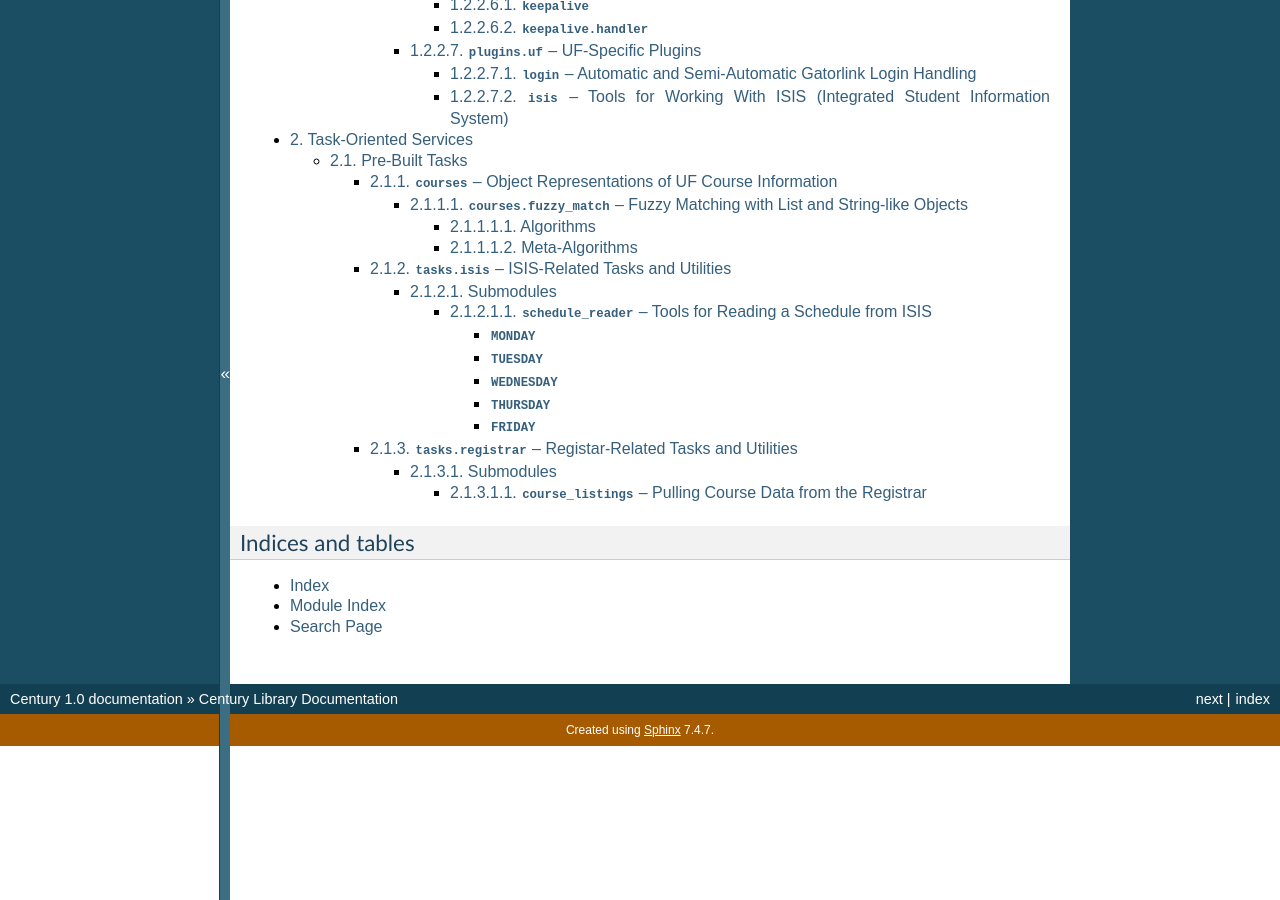
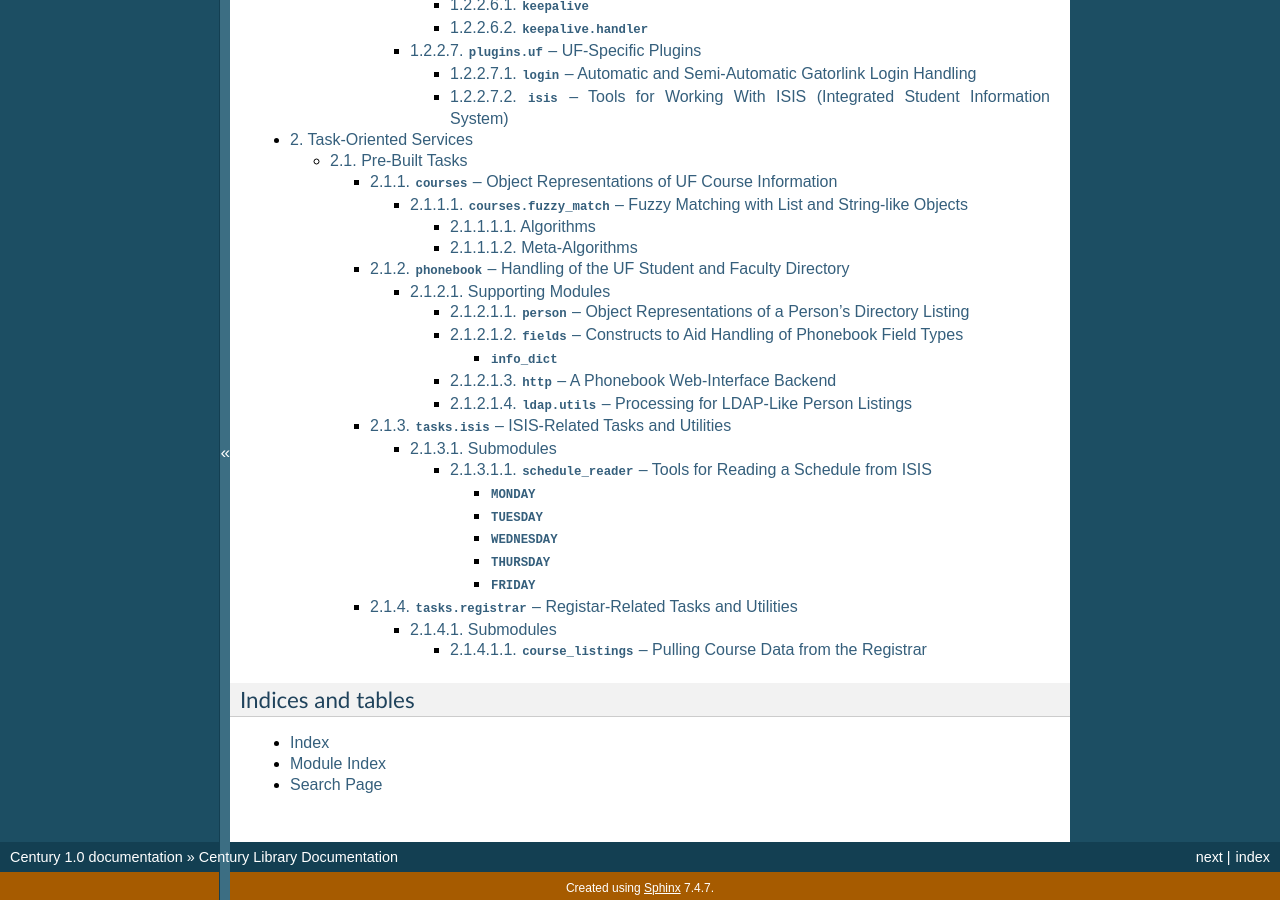
Before and after one commit to bgw/Century, a Sphinx documentation site: the page built from doc/index.rst, in a window 1280 px wide and 900 px high, scrolled down 757 px. Built offline with Sphinx 7.4.7, drawn with Linux system fonts in a browser that asks for light colours.

Commit message:
Made Sphinx Build Basic Documentation for tasks.phonebook.*
Additionally, some changes were made to the source-files in the
module, in order to get some things building properly. The (little)
documentation that exists builds properly. Now we just need to add
some more!

```diff
--- a/doc/library/tasks/index.rst
+++ b/doc/library/tasks/index.rst
@@ -46,5 +46,6 @@ Pre-Built Tasks
 
 .. toctree::
     courses
+    phonebook/index
     isis/index
     registrar/index
--- /dev/null
+++ b/doc/library/tasks/phonebook/fields.rst
@@ -0,0 +1,21 @@
+=================================================================
+``fields`` -- Constructs to Aid Handling of Phonebook Field Types
+=================================================================
+
+.. automodule:: lib.tasks.phonebook.fields
+
+.. autoclass:: FieldInfo
+
+    .. autoattribute:: name
+    .. attribute:: description
+
+        Documentation about the description attribute goes here
+
+    .. autoattribute:: docstring
+    .. automethod:: __hash__
+    .. automethod:: __eq__
+
+.. autofunction:: process_docstring
+.. data:: info_dict
+
+    Documentation about the info_dict variable goes here.
--- /dev/null
+++ b/doc/library/tasks/phonebook/index.rst
@@ -0,0 +1,25 @@
+=================================================================
+``phonebook`` -- Handling of the UF Student and Faculty Directory
+=================================================================
+
+.. automodule:: lib.tasks.phonebook
+
+.. autoclass:: Phonebook
+
+    .. automethod:: search
+
+.. autoclass:: PhonebookBackend
+
+    .. autoattribute:: browser
+    .. autoattribute:: fields
+    .. automethod:: get_search_results
+    .. automethod:: process_datahint
+
+Supporting Modules
+------------------
+
+.. toctree::
+    person
+    fields
+    http
+    ldap/utils
--- /dev/null
+++ b/doc/library/tasks/phonebook/ldap/utils.rst
@@ -0,0 +1,10 @@
+==========================================================
+``ldap.utils`` -- Processing for LDAP-Like Person Listings
+==========================================================
+
+.. automodule:: lib.tasks.phonebook.ldap.utils
+
+.. The supported_fields set documentation is included with the module
+   documentation (so that some processing could be done to it)
+
+.. autofunction:: process_data
--- /dev/null
+++ b/doc/library/tasks/phonebook/person.rst
@@ -0,0 +1,14 @@
+====================================================================
+``person`` -- Object Representations of a Person's Directory Listing
+====================================================================
+
+.. automodule:: lib.tasks.phonebook.person
+
+.. autoclass:: Person
+
+    .. autoattribute:: identifier
+    .. automethod:: __eq__
+    .. automethod:: __getitem__
+    .. automethod:: __repr__
+
+.. autoclass:: DataHint
```
Also changed, not shown: doc/library/tasks/phonebook/http.rst (added, +12 -0 lines), 4 other files.
